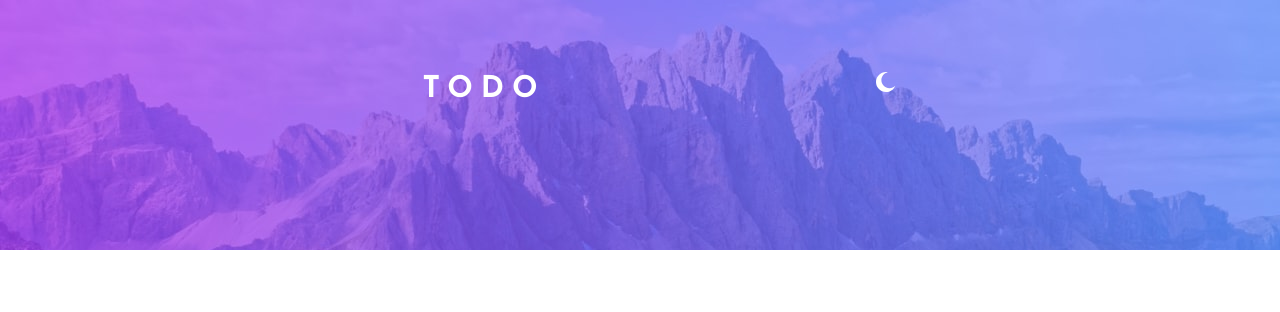
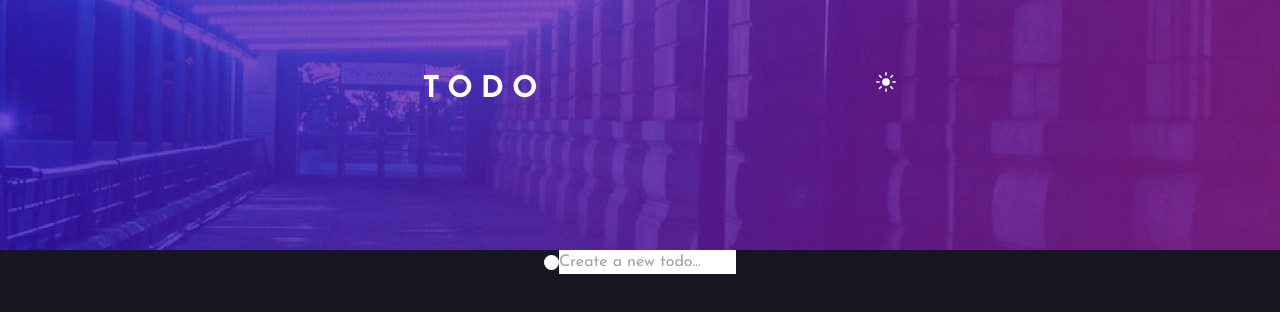
Before and after one commit to Thenextgen1/Todo-app, a React (Create React App) app in the folder project-app/: page / in a window 1280 px wide. Shown: the top 312 px of the page. Built offline with nearby package versions, Linux system fonts and the light colour scheme.

Commit message:
todo starter

```diff
--- a/project-app/src/App.css
+++ b/project-app/src/App.css
@@ -1,5 +1,4 @@
 :root {
-
   /* primary */
 
   --brightBlue: hsl(220, 98%, 61%);
@@ -24,3 +23,7 @@
 /* .ff {
   background: url(./assets/images/bg-desktop-dark.jpg)
 } */
+
+body {
+  background: var(--veryDarkBlue);
+}
--- a/project-app/src/components/Header/Header.js
+++ b/project-app/src/components/Header/Header.js
@@ -20,7 +20,7 @@ const Header = () => {
         lightmode: true,
     })
     const style = {
-        backgroundImage: `url(${background.desktop})`
+        backgroundImage: "images"
     }
 
     const setTheme = () => {
@@ -32,13 +32,13 @@ const Header = () => {
             }
         })
     }
-    background.lightmode ? style.backgroundImage = `url(${lightbackgrounddesktop})` : style.backgroundImage = `url(${darkbackgrounddesktop})`
+    background.lightmode ? style.backgroundImage = `url(${darkbackgrounddesktop})` : style.backgroundImage = `url(${lightbackgrounddesktop})`
 
 
     return (
         <StyledHeader className="flex justify-between bg-no-repeat" style={style}>
             <h1 className='relative text-3xl font-bold text-white'>TODO</h1>
-            <img className='relative' src={background.lightmode ? moon : sun} alt="selected mode" onClick={setTheme} />
+            <img className='relative' src={background.lightmode ? sun : moon} alt="selected mode" onClick={setTheme} />
         </StyledHeader>
     )
 }
--- /dev/null
+++ b/project-app/src/components/Todo/AllTodos/AllTodos.js
@@ -0,0 +1,9 @@
+import React from 'react'
+
+const AllTodos = () => {
+    return (
+        <div></div>
+    )
+}
+
+export default AllTodos
--- /dev/null
+++ b/project-app/src/components/Todo/Todo.css
@@ -0,0 +1,15 @@
+:root {
+    --veryDarkBlue: hsl(235, 21%, 11%);
+    --verydarkDesaturatedBlue: hsl(235, 24%, 19%);
+    --lightGrayishBlue: hsl(234, 39%, 85%);
+    --lightGrayishBluehover: hsl(236, 33%, 92%);
+    --darkGrayishBlue: hsl(234, 11%, 52%);
+    --veryDarkGrayishBlue: hsl(233, 14%, 35%);
+    --veryDarkGrayishBlue2: hsl(237, 14%, 26%);
+}
+
+span {
+    width: 15px;
+    height: 15px;
+    background: white;
+}
--- a/project-app/src/components/Todo/Todo.js
+++ b/project-app/src/components/Todo/Todo.js
@@ -1,13 +1,20 @@
 import React from "react";
 import check from '../../assets/images/icon-check.svg'
 import cross from '../../assets/images/icon-cross.svg'
+import AllTodos from './AllTodos/AllTodos'
+import './Todo.css'
+
 
 
 const Todo = () => {
     return (
-        <div>
-
-        </div>)
+        <section className="flex justify-center">
+            <div className="flex justify-between items-center">
+                <span className="check_container rounded-full"></span>
+                <input type="text" name="content" placeholder="Create a new todo..." />
+            </div>
+            <AllTodos />
+        </section>)
 }
 
 
```
Also changed, not shown: project-app/src/components/Todo/AllTodos/AllTodos.css (added).
